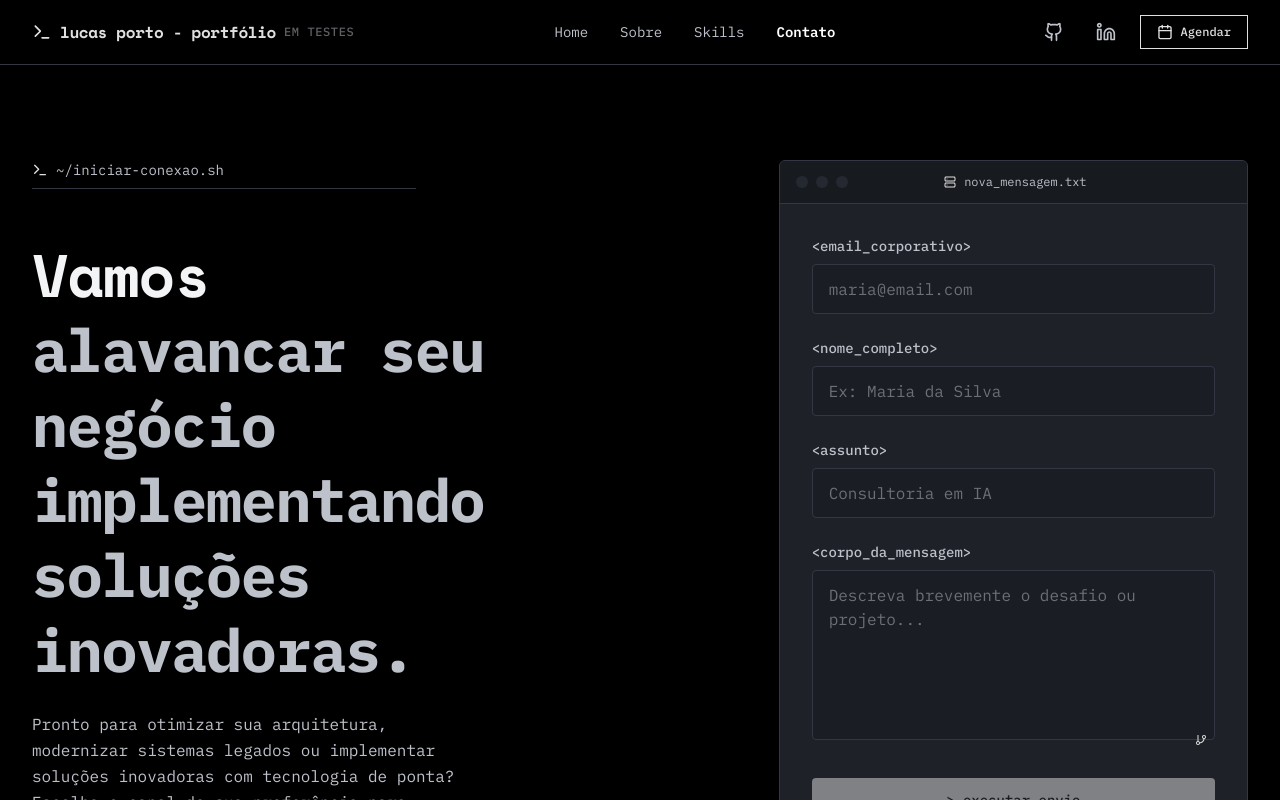
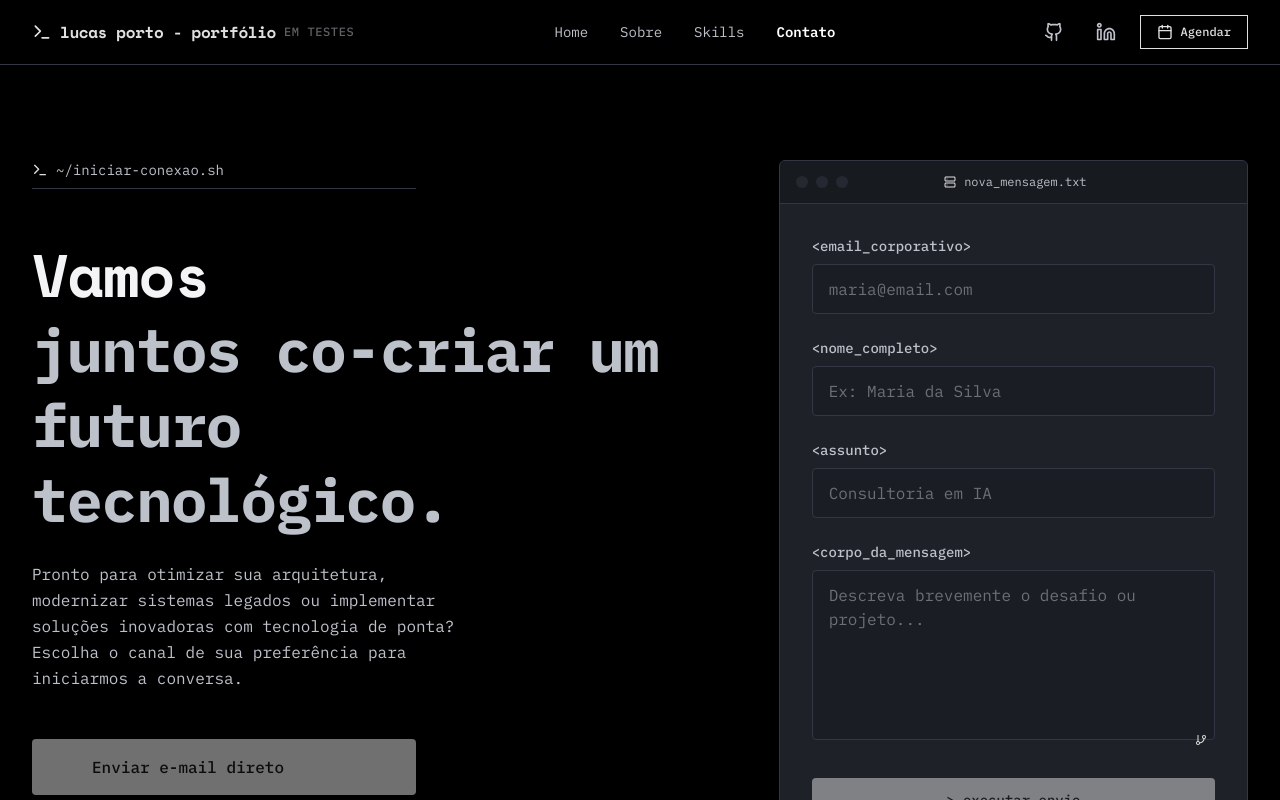
Before and after one commit to portolucaslp26/portfolio2026, a React (Vite) app: page /contato in a window 1280 px wide. Shown: the top 800 px of the page. Built offline with nearby package versions, Linux system fonts and the light colour scheme.

Commit message:
Corrigindo layout

```diff
--- a/src/pages/Contato.jsx
+++ b/src/pages/Contato.jsx
@@ -75,7 +75,7 @@ export default function Contato() {
               Vamos <br />
               <TypeAnimation
                     sequence={[
-                      " alavancar seu negócio implementando soluções inovadoras.",
+                      "juntos co-criar um futuro tecnológico.",
                       4000
                     ]}
                     wrapper="p"
```
